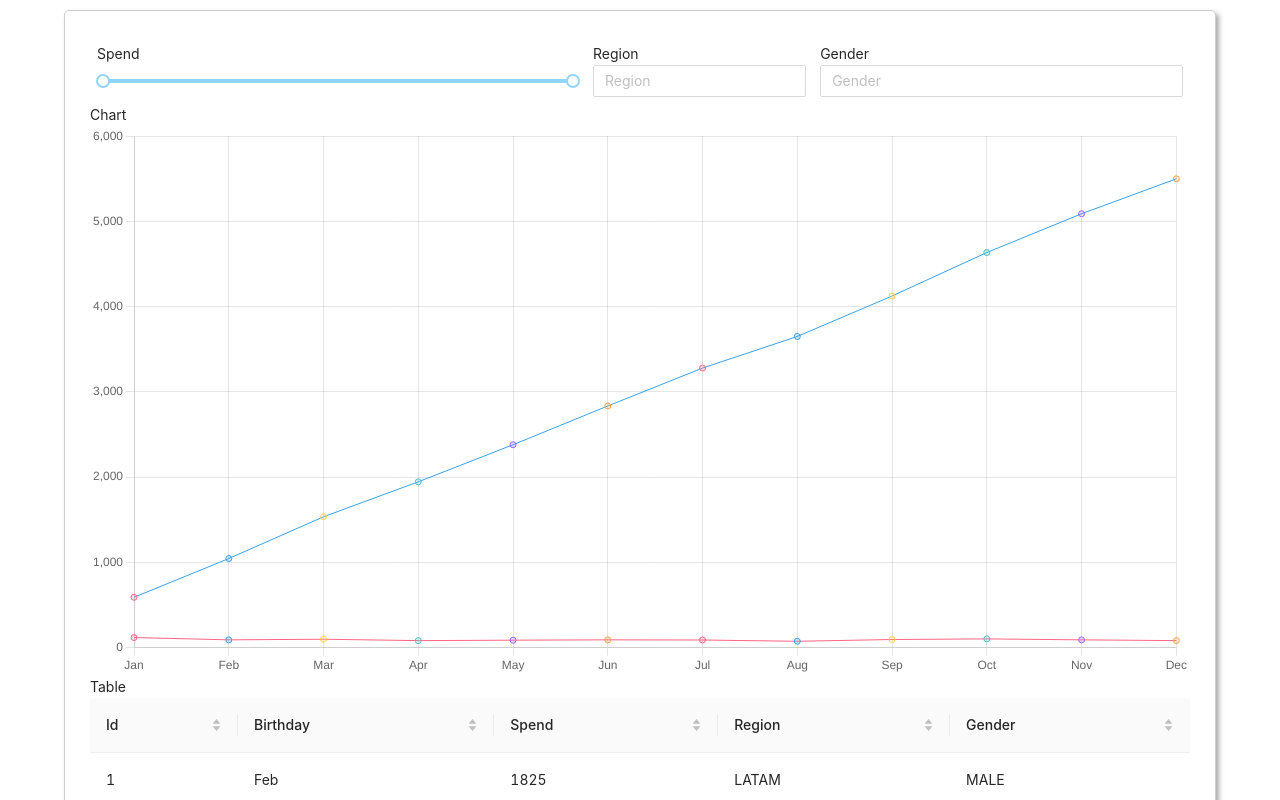
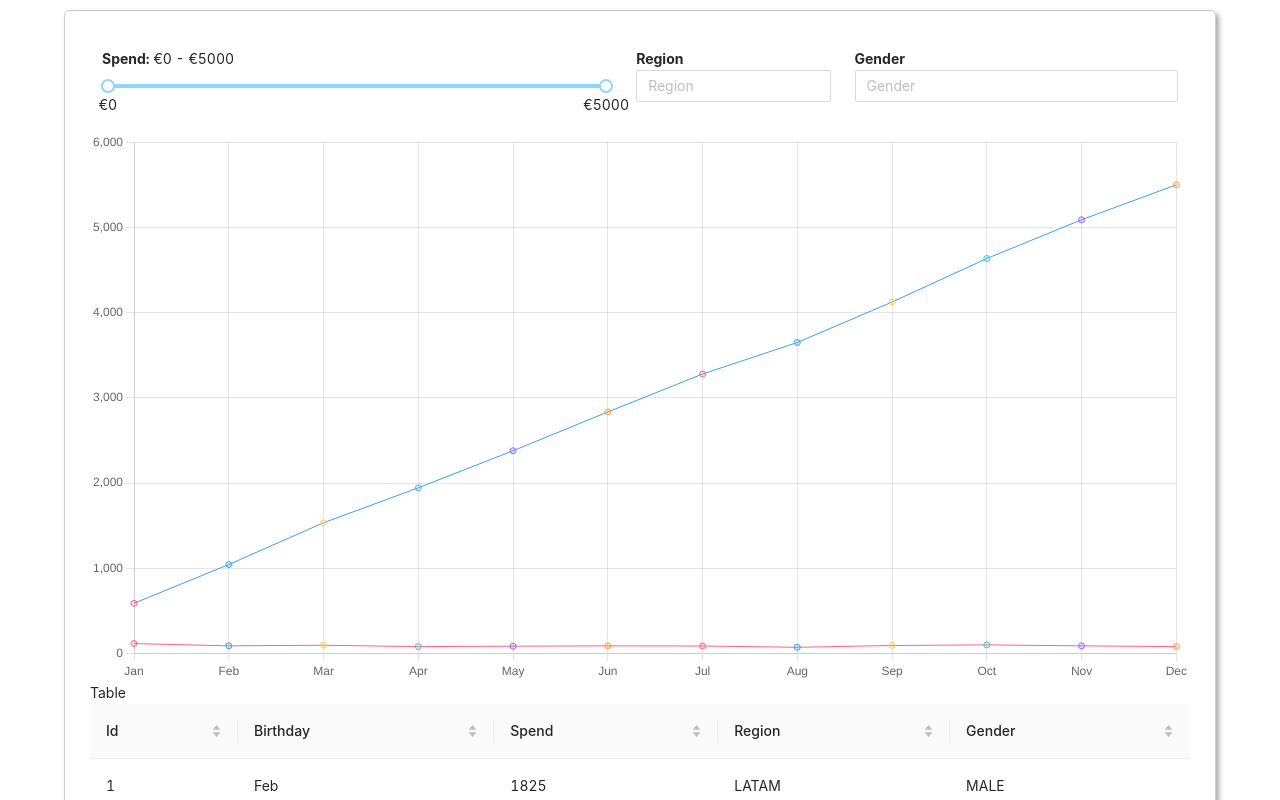
Before and after one commit to colin5530/andopen-tech-test, a React (Create React App) app: page / in a window 1280 px wide. Shown: the top 800 px of the page. Built offline with nearby package versions, Linux system fonts and the light colour scheme.

Commit message:
Spend styling

```diff
--- a/src/components/ChartContainer/ChartContainer.js
+++ b/src/components/ChartContainer/ChartContainer.js
@@ -69,7 +69,6 @@ const ChartContainer = () => {
 
   return (
     <div>
-      Chart
       <canvas ref={chartRef} id="myChart" width="400" height="200"></canvas>
     </div>
   )
--- a/src/components/FilterBar/FilterBar.css
+++ b/src/components/FilterBar/FilterBar.css
@@ -3,20 +3,24 @@
   width: 100%;
 }
 
+.c-FilterBar-filter-title {
+  font-weight: 700;
+}
+
 .c-FilterBar-slider-container {
   flex-grow: 3;
   margin: 2px;
-  padding: 5px;
+  padding: 10px;
 }
 
 .c-FilterBar-region-container {
   flex-grow: 1;
   margin: 2px;
-  padding: 5px;
+  padding: 10px;
 }
 
 .c-FilterBar-gender-container {
   flex-grow: 2;
   margin: 2px;
-  padding: 5px;
+  padding: 10px;
 }
--- a/src/components/FilterBar/FilterBar.js
+++ b/src/components/FilterBar/FilterBar.js
@@ -32,18 +32,20 @@ const FilterBar = () => {
   return (
     <div className={`${className}`}>
       <div className={`${className}-slider-container`}>
-        Spend
+        <span className={`${className}-filter-title`}>Spend: </span>{`€${sliderValue[0]} - €${sliderValue[1]}`}
         <Slider
           range
           min={0}
           max={5000}
+          marks={{ 0: '€0', 5000: '€5000' }}
           value={[...sliderValue]}
           onChange={handleSliderChange}
           onAfterChange={handleAfterSliderChange}
+          tipFormatter={(value) => `€${value}`}
         />
       </div>
       <div className={`${className}-region-container`}>
-        Region
+      <span className={`${className}-filter-title`}>Region</span>
         <Select
           mode="multiple"
           style={{ width: '100%' }}
@@ -56,7 +58,7 @@ const FilterBar = () => {
         </Select>
       </div>
       <div className={`${className}-gender-container`}>
-        Gender
+      <span className={`${className}-filter-title`}>Gender</span>
         <Select
           mode="multiple"
           style={{ width: '100%' }}
```
